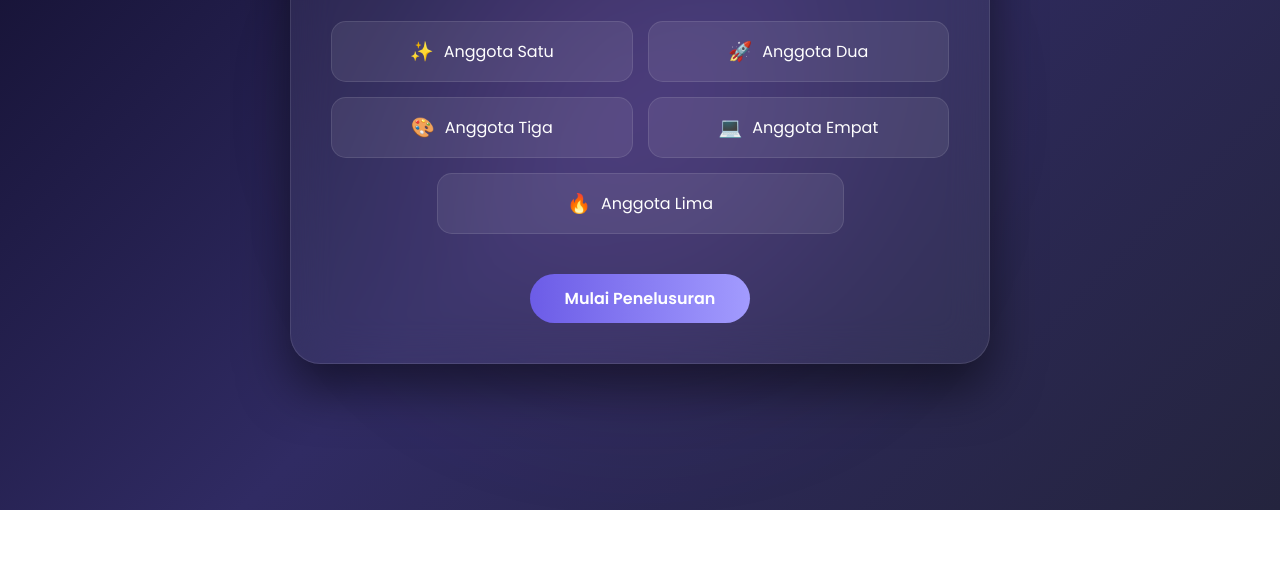
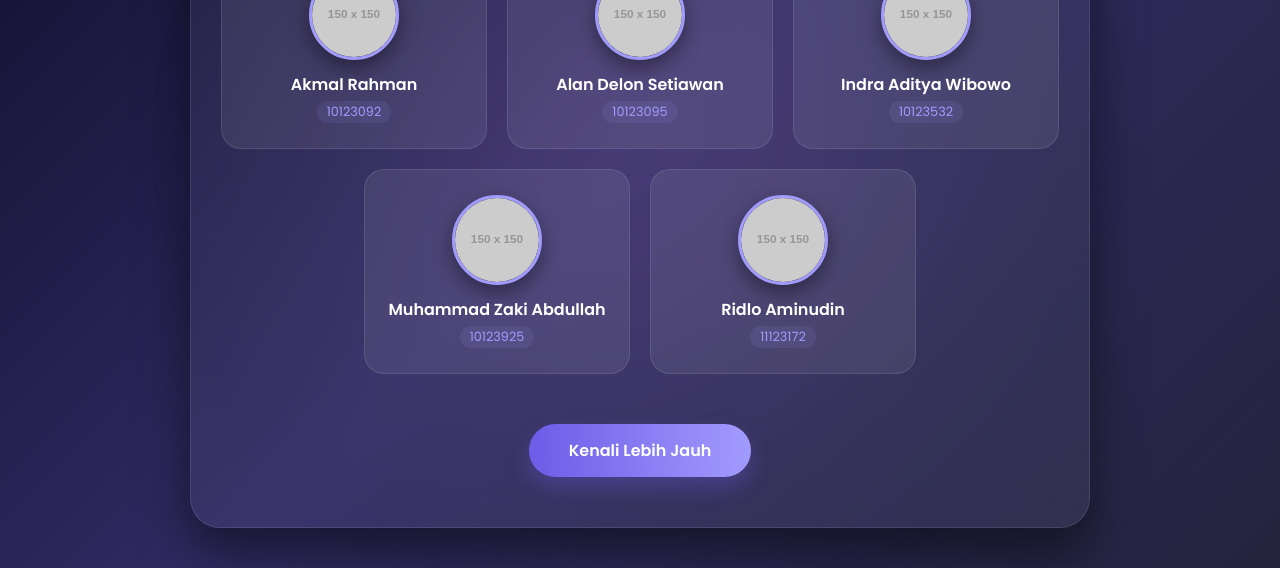
Before and after one commit to IndraAdityaW/apalah, a plain HTML site: page index.html in a window 1280 px wide. Shown: the part 290-858 px from the top of the page. Before the commit the page ends 800 px from the top, so only its background shows below. Drawn offline with Linux system fonts and the light colour scheme; placeholder pictures from the web are drawn by us.

Commit message:
Update index.html
FAHH

```diff
--- a/index.html
+++ b/index.html
@@ -3,7 +3,7 @@
 <head>
     <meta charset="UTF-8">
     <meta name="viewport" content="width=device-width, initial-scale=1.0">
-    <title>Kelompok 5 Anggota</title>
+    <title>Kelompok 5 Anggota - Creative Team</title>
     <style>
         @import url('https://fonts.googleapis.com/css2?family=Poppins:wght@300;400;600;800&display=swap');
 
@@ -20,16 +20,15 @@
             display: flex;
             justify-content: center;
             align-items: center;
-            padding: 20px;
+            padding: 40px 20px;
         }
 
-        /* Latar Belakang Abstrak */
         .bg-glow {
             position: absolute;
-            width: 400px;
-            height: 400px;
-            background: rgba(118, 75, 162, 0.3);
-            filter: blur(100px);
+            width: 500px;
+            height: 500px;
+            background: rgba(118, 75, 162, 0.2);
+            filter: blur(120px);
             border-radius: 50%;
             z-index: 0;
         }
@@ -40,9 +39,9 @@
             -webkit-backdrop-filter: blur(20px);
             border: 1px solid rgba(255, 255, 255, 0.1);
             border-radius: 30px;
-            padding: 40px;
+            padding: 50px 30px;
             text-align: center;
-            max-width: 700px;
+            max-width: 900px;
             width: 100%;
             z-index: 1;
             box-shadow: 0 25px 50px rgba(0,0,0,0.5);
@@ -51,78 +50,118 @@
         h2 {
             color: #a29bfe;
             font-weight: 400;
-            font-size: 0.8rem;
+            font-size: 0.9rem;
             text-transform: uppercase;
-            letter-spacing: 4px;
+            letter-spacing: 5px;
             margin-bottom: 10px;
         }
 
         h1 {
             color: #fff;
-            font-size: 2.5rem;
+            font-size: 2.8rem;
             font-weight: 800;
-            margin-bottom: 35px;
+            margin-bottom: 45px;
+            text-shadow: 0 5px 15px rgba(0,0,0,0.3);
         }
 
-        /* List 5 Anggota */
+        /* Container Grid */
         .member-container {
             display: grid;
-            grid-template-columns: repeat(6, 1fr); /* Menggunakan 6 kolom untuk fleksibilitas */
-            gap: 15px;
+            grid-template-columns: repeat(6, 1fr);
+            gap: 20px;
         }
 
         .member-item {
             background: rgba(255, 255, 255, 0.08);
-            padding: 15px;
-            border-radius: 15px;
+            padding: 25px 15px;
+            border-radius: 20px;
             color: #fff;
-            transition: all 0.4s ease;
+            transition: all 0.4s cubic-bezier(0.175, 0.885, 0.32, 1.275);
             border: 1px solid rgba(255, 255, 255, 0.1);
             display: flex;
+            flex-direction: column;
             align-items: center;
-            justify-content: center;
-            gap: 10px;
-            grid-column: span 3; /* Default: 2 kolom per baris */
+            text-align: center;
+            grid-column: span 2; /* Default 3 kolom di layar besar */
         }
 
-        /* Membuat anggota ke-5 berada di tengah jika ganjil */
+        /* Foto Member */
+        .member-photo {
+            width: 90px;
+            height: 90px;
+            border-radius: 50%;
+            margin-bottom: 15px;
+            border: 3px solid #a29bfe;
+            object-fit: cover;
+            background: #24243e;
+            box-shadow: 0 8px 20px rgba(0,0,0,0.4);
+        }
+
+        .member-name {
+            font-weight: 600;
+            font-size: 1rem;
+            margin-bottom: 5px;
+            line-height: 1.3;
+        }
+
+        .member-npm {
+            font-size: 0.8rem;
+            color: #a29bfe;
+            font-weight: 400;
+            background: rgba(162, 155, 254, 0.1);
+            padding: 2px 10px;
+            border-radius: 20px;
+        }
+
+        /* Penataan khusus untuk member ke-4 dan ke-5 agar di tengah (baris kedua) */
+        .member-item:nth-child(4) {
+            grid-column: 2 / span 2;
+        }
         .member-item:nth-child(5) {
-            grid-column: 2 / span 4;
+            grid-column: 4 / span 2;
         }
 
         .member-item:hover {
-            background: rgba(162, 155, 254, 0.2);
-            transform: scale(1.05);
-            border-color: #a29bfe;
-        }
-
-        .icon {
-            font-size: 1.2rem;
+            background: rgba(162, 155, 254, 0.15);
+            transform: translateY(-10px);
+            border-color: rgba(162, 155, 254, 0.5);
+            box-shadow: 0 15px 30px rgba(0,0,0,0.3);
         }
 
         .btn {
-            margin-top: 40px;
+            margin-top: 50px;
             display: inline-block;
-            padding: 12px 35px;
+            padding: 14px 40px;
             background: linear-gradient(90deg, #6c5ce7, #a29bfe);
             color: white;
             text-decoration: none;
             border-radius: 50px;
             font-weight: 600;
             transition: 0.3s;
+            box-shadow: 0 10px 20px rgba(108, 92, 231, 0.3);
         }
 
         .btn:hover {
-            box-shadow: 0 10px 20px rgba(108, 92, 231, 0.4);
-            transform: translateY(-2px);
+            box-shadow: 0 15px 30px rgba(108, 92, 231, 0.5);
+            transform: scale(1.05);
         }
 
         /* Responsif Mobile */
-        @media (max-width: 600px) {
-            .member-item, .member-item:nth-child(5) {
-                grid-column: span 6; /* List jadi memanjang ke bawah di HP */
+        @media (max-width: 768px) {
+            .member-item,
+            .member-item:nth-child(4),
+            .member-item:nth-child(5) {
+                grid-column: span 3; /* Jadi 2 kolom di tablet */
             }
-            h1 { font-size: 1.8rem; }
+        }
+
+        @media (max-width: 500px) {
+            h1 { font-size: 2rem; }
+            .member-item,
+            .member-item:nth-child(4),
+            .member-item:nth-child(5) {
+                grid-column: span 6; /* Jadi 1 kolom di HP */
+            }
         }
     </style>
 </head>
@@ -135,14 +174,43 @@
         <h1>NAMA KELOMPOK</h1>
 
         <div class="member-container">
-            <div class="member-item"><span class="icon">✨</span> Anggota Satu</div>
-            <div class="member-item"><span class="icon">🚀</span> Anggota Dua</div>
-            <div class="member-item"><span class="icon">🎨</span> Anggota Tiga</div>
-            <div class="member-item"><span class="icon">💻</span> Anggota Empat</div>
-            <div class="member-item"><span class="icon">🔥</span> Anggota Lima</div>
+            <!-- Member 1 -->
+            <div class="member-item">
+                <img src="https://via.placeholder.com/150" alt="Akmal Rahman" class="member-photo">
+                <div class="member-name">Akmal Rahman</div>
+                <div class="member-npm">10123092</div>
+            </div>
+
+            <!-- Member 2 -->
+            <div class="member-item">
+                <img src="https://via.placeholder.com/150" alt="Alan Delon Setiawan" class="member-photo">
+                <div class="member-name">Alan Delon Setiawan</div>
+                <div class="member-npm">10123095</div>
+            </div>
+
+            <!-- Member 3 -->
+            <div class="member-item">
+                <img src="https://via.placeholder.com/150" alt="Indra Aditya Wibowo" class="member-photo">
+                <div class="member-name">Indra Aditya Wibowo</div>
+                <div class="member-npm">10123532</div>
+            </div>
+
+            <!-- Member 4 -->
+            <div class="member-item">
+                <img src="https://via.placeholder.com/150" alt="Muhammad Zaki Abdullah" class="member-photo">
+                <div class="member-name">Muhammad Zaki Abdullah</div>
+                <div class="member-npm">10123925</div>
+            </div>
+
+            <!-- Member 5 -->
+            <div class="member-item">
+                <img src="https://via.placeholder.com/150" alt="Ridlo Aminudin" class="member-photo">
+                <div class="member-name">Ridlo Aminudin</div>
+                <div class="member-npm">11123172</div>
+            </div>
         </div>
 
-        <a href="#" class="btn">Mulai Penelusuran</a>
+        <a href="#" class="btn">Kenali Lebih Jauh</a>
     </div>
 
 </body>
```
